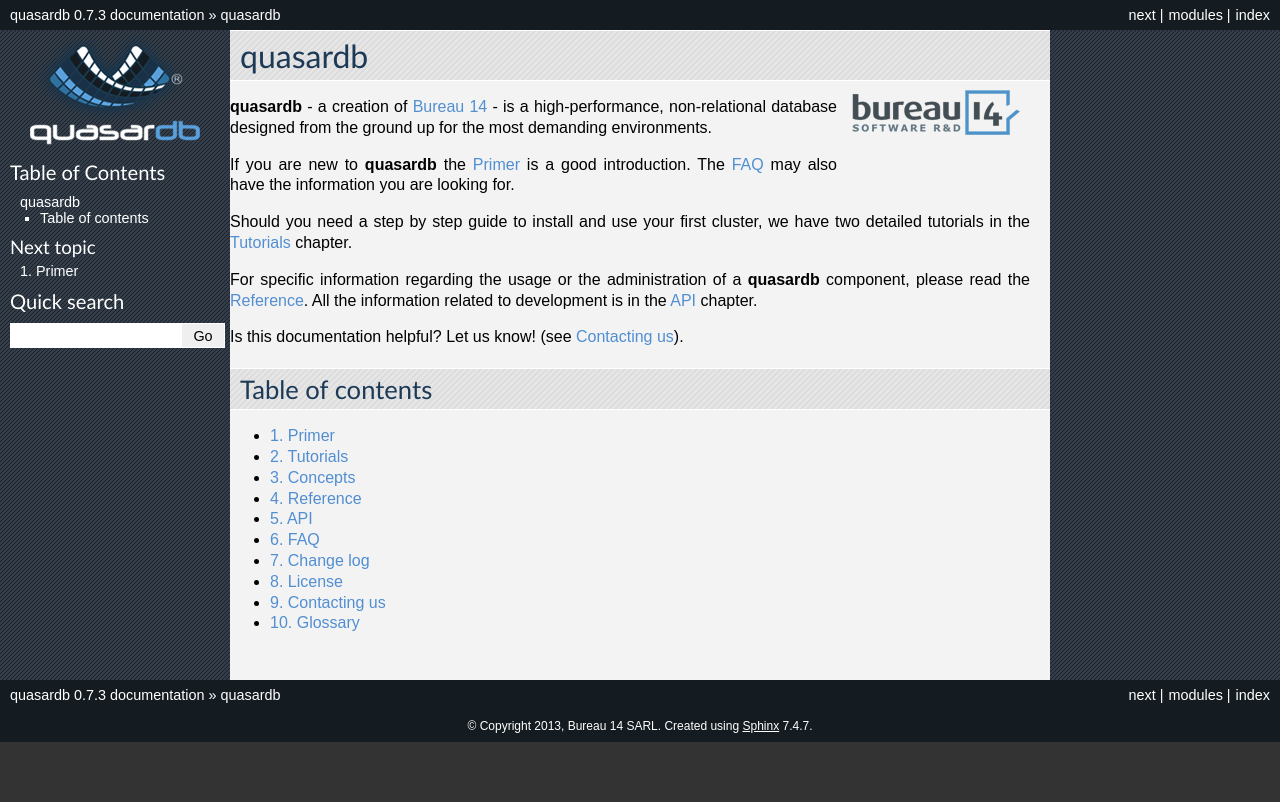
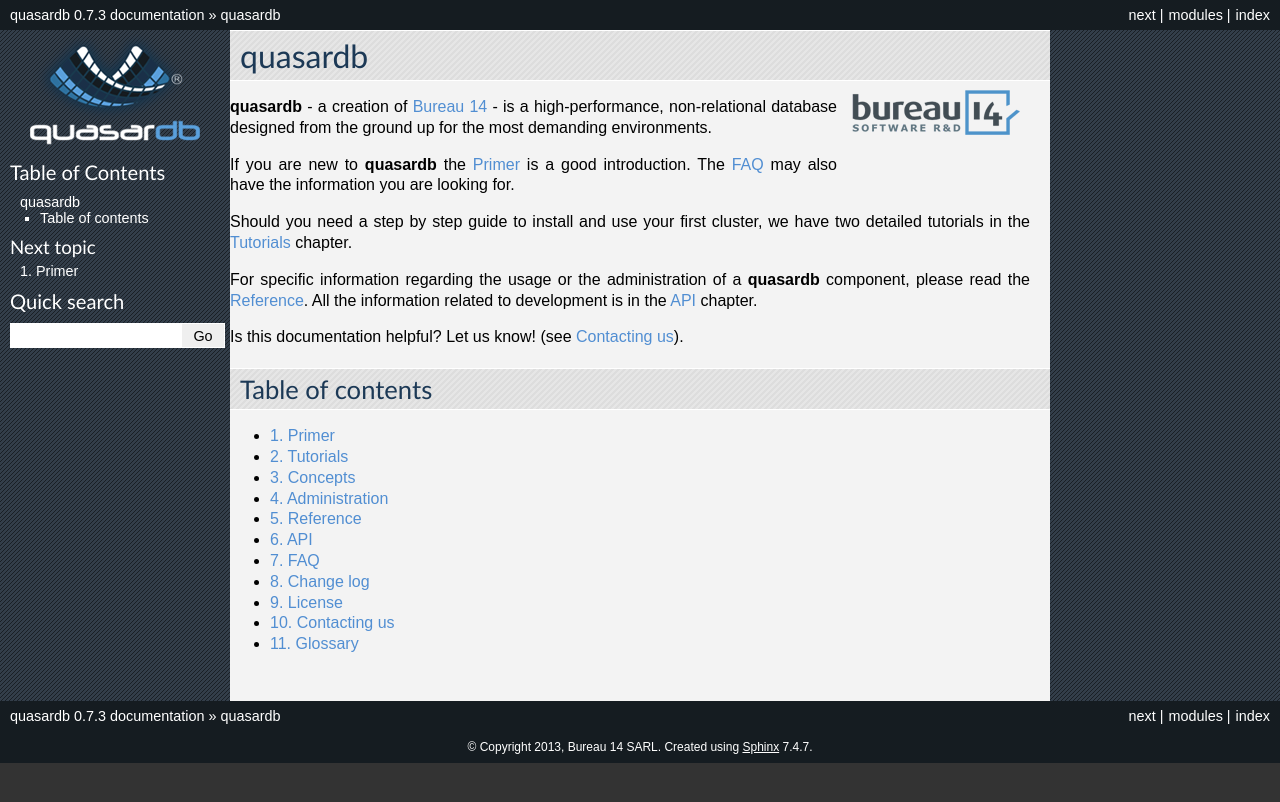
Before and after one commit to iltommi/qdb-documentation, a Sphinx documentation site: the page built from source/index.rst, in a window 1280 px wide. Shown: the top 802 px of the page. Built offline with Sphinx 7.4.7, drawn with Linux system fonts in a browser that asks for light colours.

Commit message:
Documentation update

```diff
--- /dev/null
+++ b/source/administration/index.rst
@@ -0,0 +1,7 @@
+Administration
+=================================
+
+.. toctree::
+   :maxdepth: 2
+
+   installation
--- a/source/index.rst
+++ b/source/index.rst
@@ -30,6 +30,7 @@ Table of contents
    primer
    tutorials/index
    concepts/index
+   administration/index
    reference/index
    api/index
    faq
```
